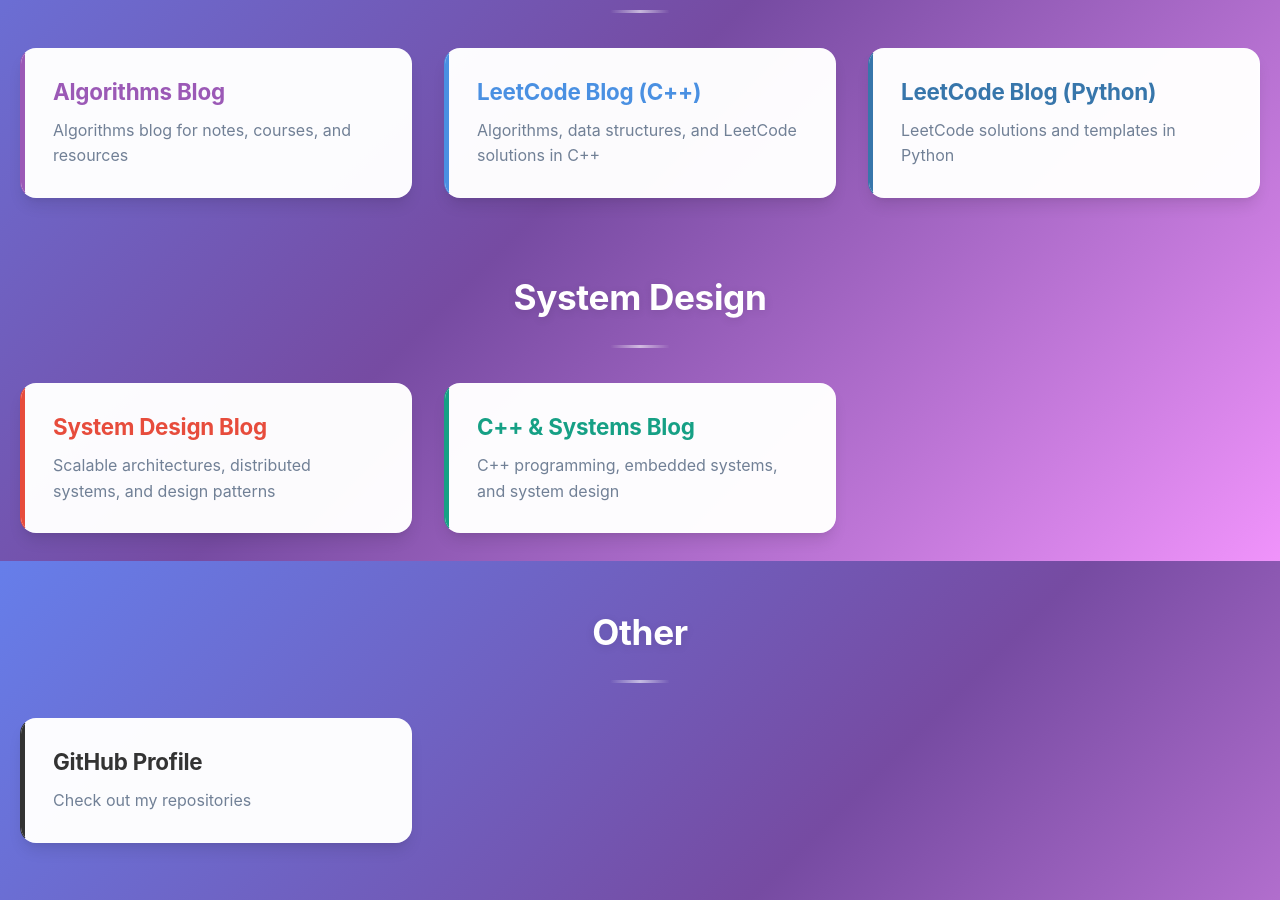
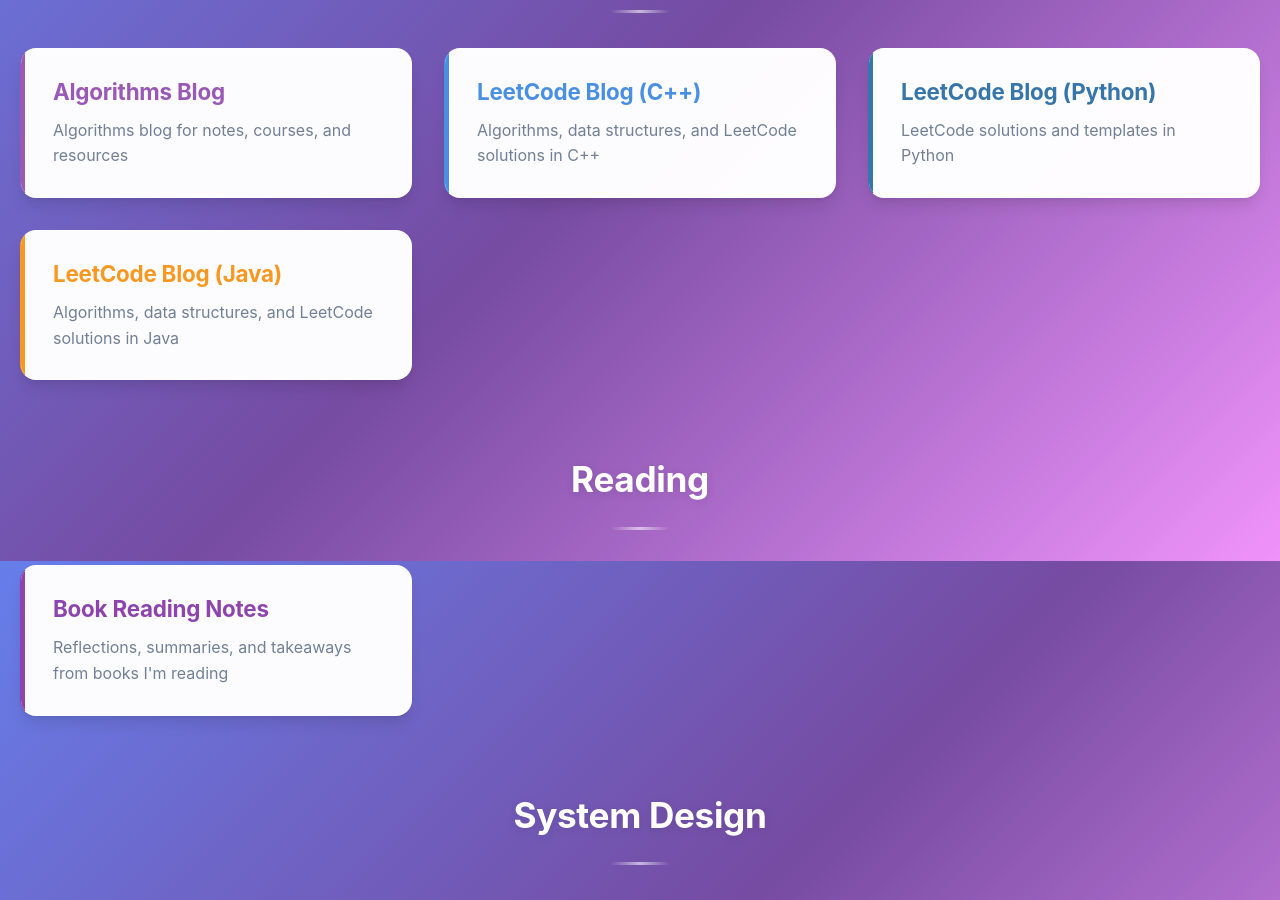
Before and after one commit to robinali34/robinali34.github.io, a Jekyll site: the page built from index.html, in a window 1280 px wide and 900 px high, scrolled down 339 px. Built offline with Jekyll 4.4.1, drawn with Linux system fonts in a browser that asks for light colours.

Commit message:
Add 2 new blog entries

```diff
--- a/_config.yml
+++ b/_config.yml
@@ -37,6 +37,16 @@
         url: "https://robinali34.github.io/blog_leetcode_python/"
         description: "LeetCode solutions and templates in Python"
         color: "#3776ab"
+      - name: "LeetCode Blog (Java)"
+        url: "https://robinali34.github.io/blog_leetcode_java/"
+        description: "Algorithms, data structures, and LeetCode solutions in Java"
+        color: "#f89820"
+  - name: "Reading"
+    blogs:
+      - name: "Book Reading Notes"
+        url: "https://robinali34.github.io/blog_book_notes/"
+        description: "Reflections, summaries, and takeaways from books I'm reading"
+        color: "#8e44ad"
   - name: "System Design"
     blogs:
       - name: "System Design Blog"
```
